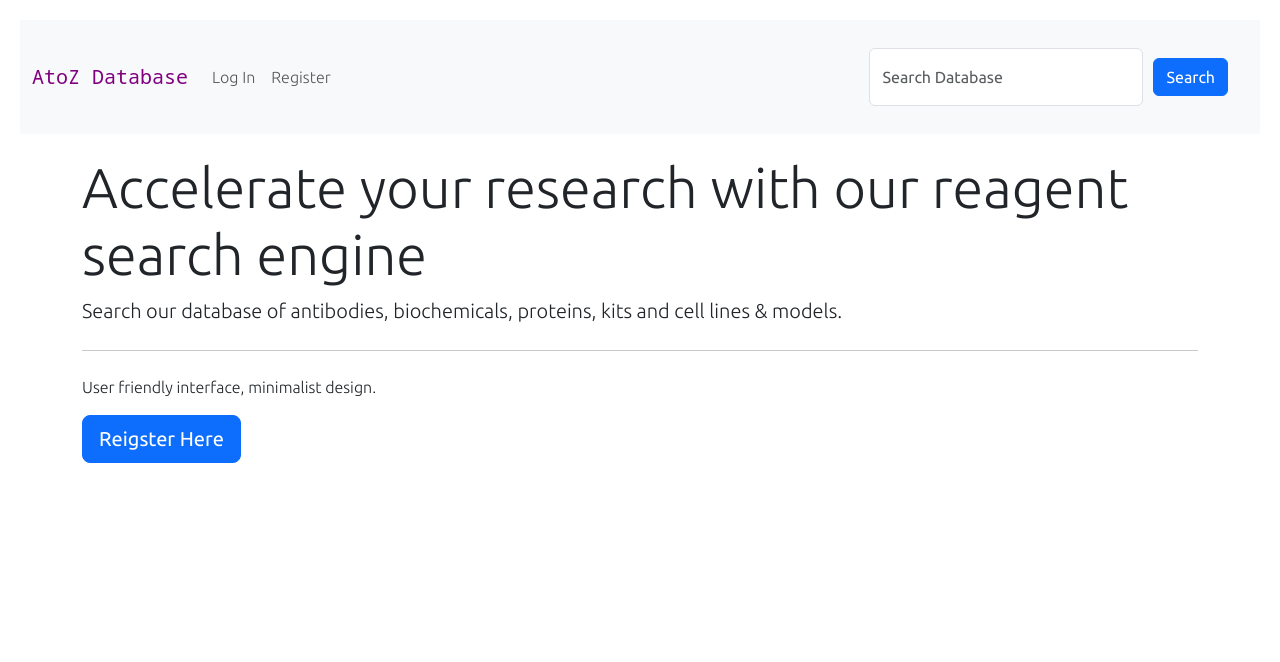
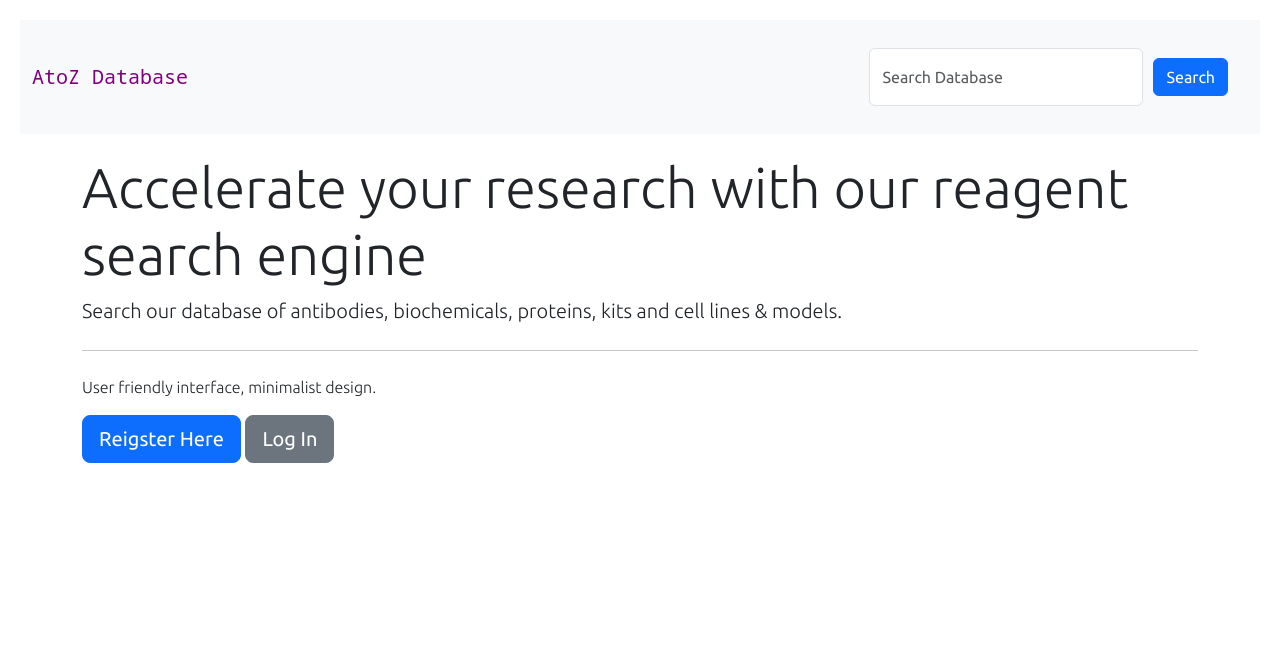
Before and after one commit to abdalla-diaai/A-Z-database, a Django app: page / in a window 1280 px wide. Shown: the top 662 px of the page. Run offline with Django 4.2, Linux system fonts and the light colour scheme; some libraries are stand-ins or nearby versions.

Commit message:
removed register and login from navbar, added buttons to homepage.

```diff
--- a/AtoZ/reagents/templates/reagents/index.html
+++ b/AtoZ/reagents/templates/reagents/index.html
@@ -104,7 +104,8 @@
     <hr class="my-4">
     <p>User friendly interface, minimalist design.</p>
     <p class="lead">
-        <a class="btn btn-primary btn-lg" href="{% url 'render_protocols' %}" role="button">Reigster Here</a>
+        <a class="btn btn-primary btn-lg" href="{% url 'register' %}" role="button">Reigster Here</a>
+        <a class="btn btn-secondary btn-lg" href="{% url 'login' %}" role="button">Log In</a>
     </p>
 </div>
 {% endif %}
--- a/AtoZ/reagents/templates/reagents/layout.html
+++ b/AtoZ/reagents/templates/reagents/layout.html
@@ -48,13 +48,6 @@
                     </li>
                     <li class="nav-item">
                         <a class="nav-link" href="{% url 'logout' %}">Log Out</a>
-                    </li>
-                    {% else %}
-                    <li class="nav-item">
-                        <a class="nav-link" href="{% url 'login' %}">Log In</a>
-                    </li>
-                    <li class="nav-item">
-                        <a class="nav-link" href="{% url 'register' %}">Register</a>
                     </li>
                     {% endif %}
                 </ul>
```
Also changed, not shown: AtoZ/db.sqlite3, 1 other file.
